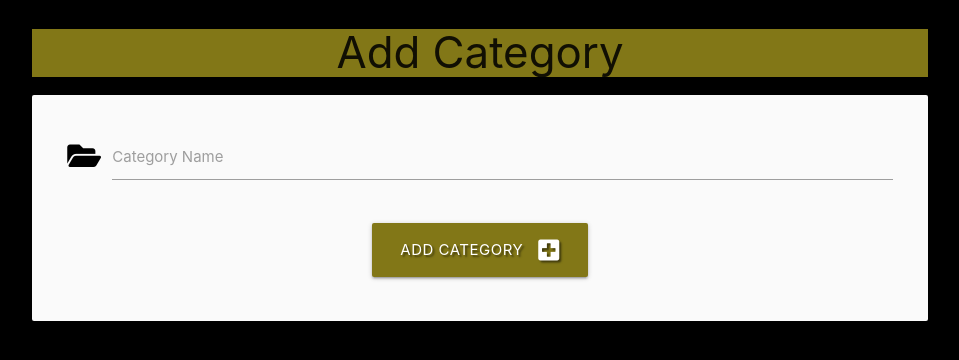
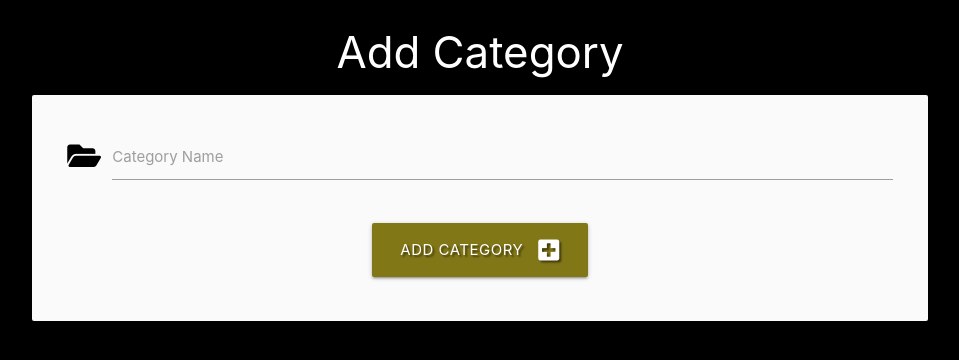
Before and after one commit to DylanThomasShine/acoustra_manager, a Flask app: page /add_category in a window 1280 px wide. Shown: the part 64-424 px from the top of the page, without its empty margins (160-1119 px from the left). Run offline with Flask 2, Linux system fonts and the light colour scheme; some libraries are stand-ins or nearby versions.

Commit message:
Added some css changes

```diff
--- a/app.py
+++ b/app.py
@@ -48,7 +48,6 @@ def register():
             "password": generate_password_hash(request.form.get("password"))
         }
         mongo.db.users.insert_one(register)
-
         # put the new user into 'session' cookie
         session["user"] = request.form.get("username").lower()
         flash("Registration Successful!")
--- a/templates/add_category.html
+++ b/templates/add_category.html
@@ -1,7 +1,7 @@
 {% extends "base.html" %}
 {% block content %}
 
-    <h3 class="lime darken-4 text-darken-4 center-align">Add Category</h3>
+    <h3 class="white-text text-darken-4 center-align">Add Category</h3>
 
     <div class="row card-panel grey lighten-5">
         <form class="col s12" method="POST" action="{{ url_for('add_category') }}">
```
